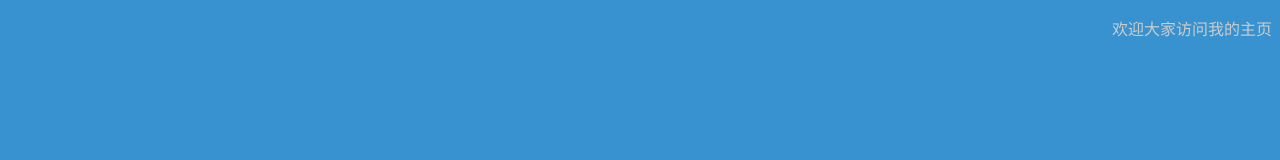
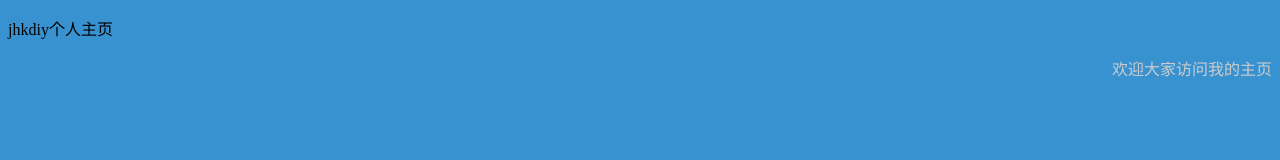
Before and after one commit to jhkdiy/jhkdiy.github.io, a plain HTML site: page topbar.html in a window 1280 px wide. Drawn offline with Linux system fonts and the light colour scheme.

Commit message:
修改标题栏

```diff
--- a/topbar.html
+++ b/topbar.html
@@ -5,6 +5,6 @@
 <title>title</title>
 </head>
 <body bgcolor="#3992D0">
-<p align="right"><font color="#CCCCCC">欢迎大家访问我的主页</font></p>
+<p align="left">jhkdiy个人主页</p><p align="right"><font color="#CCCCCC">欢迎大家访问我的主页</font></p>
 </body>
 </html>
```
